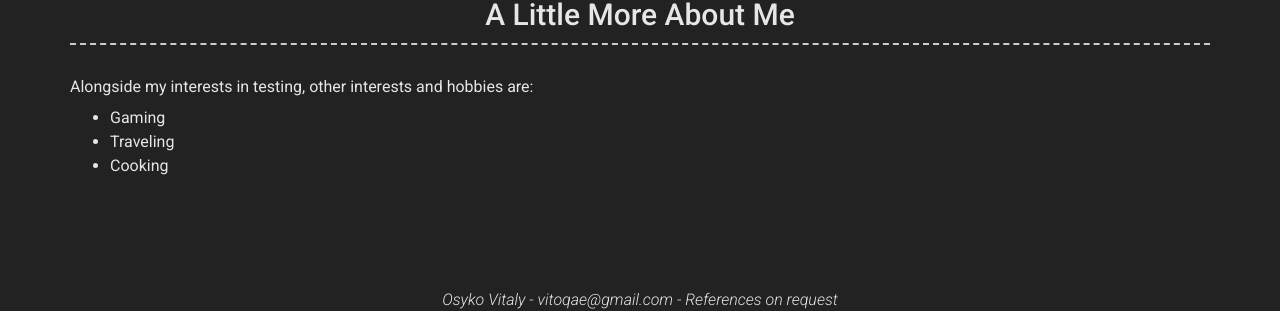
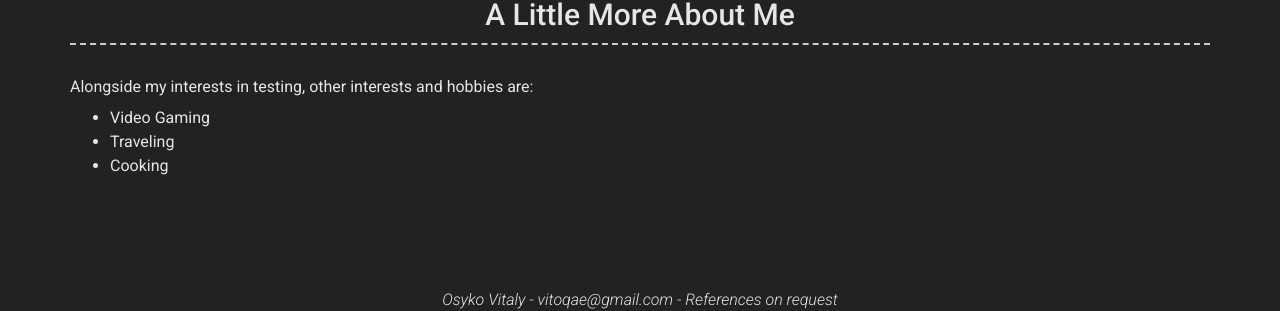
Before and after one commit to VitoOsyko/gadaborshev.github.io, a Jekyll site: the page built from index.md, in a window 1280 px wide. Shown: the part 1809-2120 px from the top of the page. Built offline with Jekyll 4.4.1, drawn with Linux system fonts in a browser that asks for light colours; nearby versions of some CDN libraries.

Commit message:
Update _config.yml

```diff
--- a/_config.yml
+++ b/_config.yml
@@ -128,7 +128,7 @@ content:
     content: | # this will include new lines to allow paragraphs
 
       Alongside my interests in testing, other interests and hobbies are:
-         - Gaming
+         - Video Gaming
          - Traveling
          - Cooking
 # Footer
```
